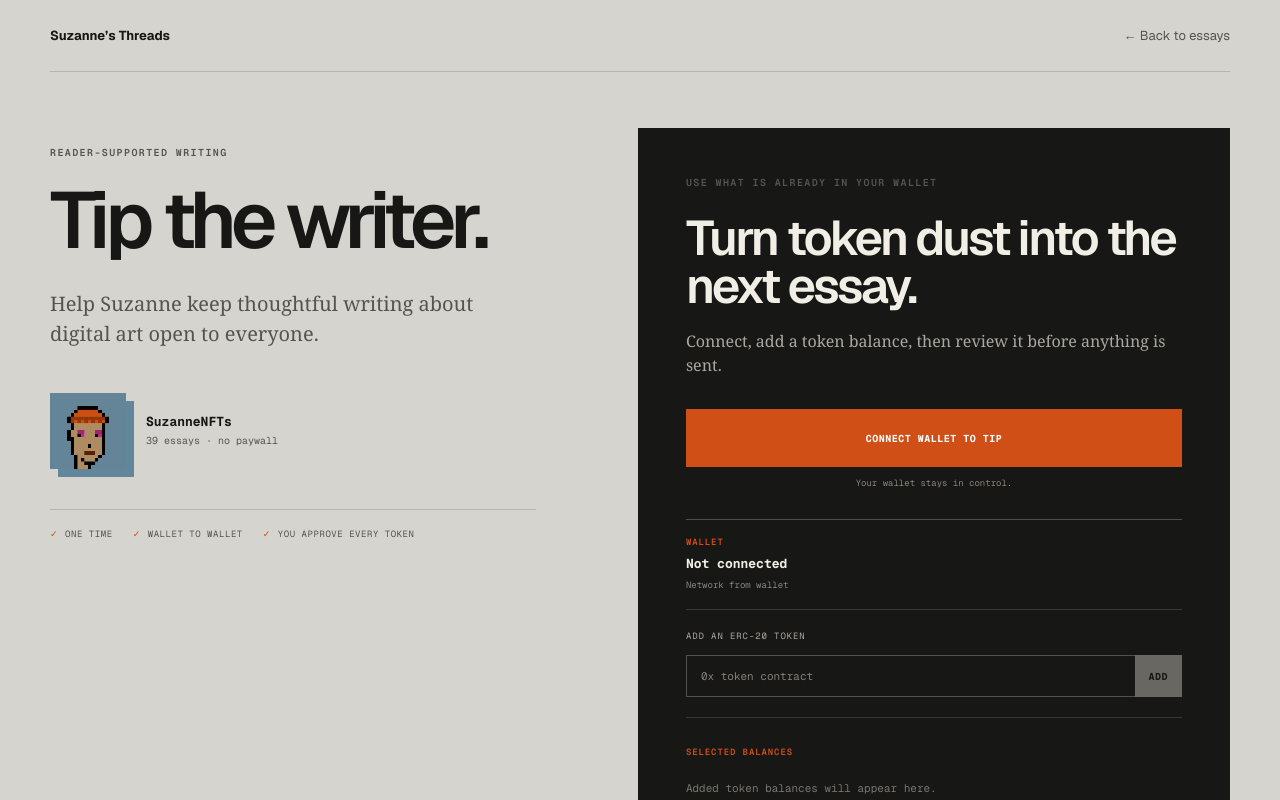
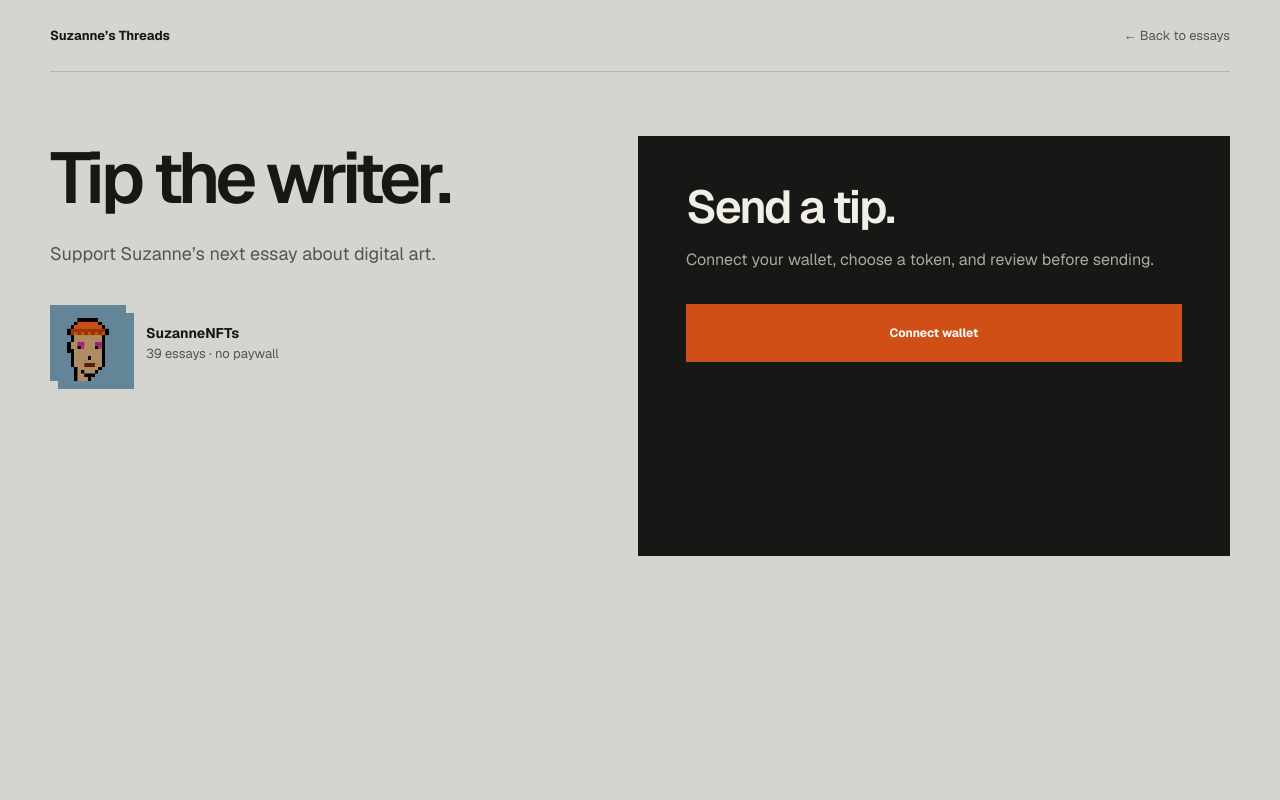
Before and after one commit to maxand98/SuzanneNFT, a Next.js app: page /tip in a window 1280 px wide. Shown: the top 800 px of the page. Built offline with nearby package versions, Linux system fonts and the light colour scheme.

Commit message:
Simplify tip page typography and wallet flow

```diff
--- a/app/globals.css
+++ b/app/globals.css
@@ -61,29 +61,30 @@ main { overflow: hidden; }
 .support-shell {
   width: min(calc(100% - 48px), 1180px);
   margin: 0 auto;
-  padding: clamp(44px, 7vh, 72px) 0 72px;
+  padding: clamp(52px, 8vh, 88px) 0 72px;
   display: grid;
   grid-template-columns: minmax(0, .82fr) minmax(480px, 1fr);
   gap: clamp(54px, 8vw, 110px);
   align-items: start;
 }
-.support-story { padding-top: 18px; }
+.support-story { padding-top: 8px; }
 .support-story h1 {
   max-width: 620px;
-  margin: 18px 0 0;
-  font-size: clamp(58px, 6.2vw, 92px);
+  margin: 0;
+  font-size: clamp(56px, 5.6vw, 82px);
   font-weight: 560;
-  letter-spacing: -.07em;
-  line-height: .9;
+  letter-spacing: -.065em;
+  line-height: .95;
 }
 .support-lede {
   max-width: 520px;
-  margin: 34px 0 0;
+  margin: 28px 0 0;
   color: var(--muted);
-  font: 20px/1.48 Georgia, serif;
+  font-size: 18px;
+  line-height: 1.5;
 }
 .support-profile {
-  margin-top: 44px;
+  margin-top: 38px;
   display: grid;
   grid-template-columns: 76px 1fr;
   align-items: center;
@@ -95,31 +96,17 @@ main { overflow: hidden; }
   image-rendering: pixelated;
   box-shadow: 8px 8px 0 var(--blue);
 }
-.support-profile p { margin: 0; color: var(--muted); font: 10px/1.6 var(--font-geist-mono), monospace; }
-.support-profile strong { color: var(--ink); font-size: 13px; }
-.support-promises {
-  margin: 40px 0 0;
-  padding: 18px 0 0;
-  display: flex;
-  flex-wrap: wrap;
-  gap: 12px 20px;
-  border-top: 1px solid rgba(23,23,21,.16);
-  list-style: none;
-  color: var(--muted);
-  font: 9px var(--font-geist-mono), monospace;
-  letter-spacing: .06em;
-  text-transform: uppercase;
-}
-.support-promises li::before { content: "✓"; margin-right: 7px; color: var(--orange); }
+.support-profile p { margin: 0; color: var(--muted); font-size: 13px; line-height: 1.5; }
+.support-profile strong { color: var(--ink); font-size: 14px; }
 .support-card {
-  min-height: 620px;
+  min-height: 420px;
   padding: clamp(30px, 4vw, 48px);
   color: #f1eee5;
   background: var(--ink);
 }
-.support-card-heading h2 { max-width: 570px; margin: 14px 0 0; font-size: clamp(38px, 3.8vw, 58px); font-weight: 520; letter-spacing: -.055em; line-height: .98; }
-.support-card-heading > p:last-child { max-width: 520px; margin: 20px 0 0; color: #aaa8a2; font: 16px/1.5 Georgia, serif; }
-.dust-sweep { min-width: 0; font-family: var(--font-geist-mono), monospace; }
+.support-card-heading h2 { max-width: 570px; margin: 0; font-size: clamp(38px, 3.6vw, 52px); font-weight: 560; letter-spacing: -.05em; line-height: 1; }
+.support-card-heading > p:last-child { max-width: 520px; margin: 18px 0 0; color: #aaa8a2; font-size: 16px; line-height: 1.5; }
+.dust-sweep { min-width: 0; font-family: inherit; }
 .dust-connect { margin-top: 32px; }
 .dust-connect button {
   width: 100%;
@@ -127,43 +114,39 @@ main { overflow: hidden; }
   padding: 17px 20px;
   color: white;
   background: var(--orange);
-  font-size: 12px;
+  font-size: 13px;
   transition: background-color .18s, transform .18s;
 }
 .dust-connect button:hover:not(:disabled) { background: #e45a1d; transform: translateY(-1px); }
-.dust-connect small { display: block; margin-top: 10px; color: #88867f; font-size: 9px; text-align: center; }
 .dust-toolbar { margin-top: 28px; padding: 16px 0; display: flex; align-items: center; justify-content: space-between; gap: 24px; border-top: 1px solid rgba(255,255,255,.24); border-bottom: 1px solid rgba(255,255,255,.14); }
 .dust-toolbar > div { min-width: 0; display: grid; gap: 6px; }
-.dust-step { color: var(--orange); font: 600 9px var(--font-geist-mono), monospace; letter-spacing: .1em; text-transform: uppercase; }
 .dust-toolbar strong { font-size: 13px; }
 .dust-toolbar small,
-.dust-token-list small { color: #898881; font-size: 9px; }
-.dust-sweep button { border: 0; cursor: pointer; font: 650 10px var(--font-geist-mono), monospace; letter-spacing: .05em; text-transform: uppercase; }
+.dust-token-list small { color: #898881; font: 11px var(--font-geist-mono), monospace; }
+.dust-sweep button { border: 0; cursor: pointer; font: 650 12px var(--font-geist-sans), Arial, sans-serif; }
 .dust-token-form button { padding: 12px 14px; color: var(--ink); background: #eeeae0; }
-.dust-connected { padding: 7px 9px; border: 1px solid rgba(255,255,255,.22); color: #aaa8a2; font-size: 8px; letter-spacing: .08em; text-transform: uppercase; }
+.dust-connected { padding: 7px 9px; border: 1px solid rgba(255,255,255,.22); color: #aaa8a2; font-size: 11px; }
 .dust-sweep button:disabled { cursor: not-allowed; opacity: .38; }
 .dust-token-form { padding: 20px 0; border-bottom: 1px solid rgba(255,255,255,.14); }
-.dust-token-form label { display: block; margin-bottom: 12px; color: #aaa8a2; font-size: 9px; letter-spacing: .1em; text-transform: uppercase; }
+.dust-token-form label { display: block; margin-bottom: 10px; color: #aaa8a2; font-size: 13px; }
 .dust-token-form > div { display: grid; grid-template-columns: 1fr auto; }
 .dust-token-form input { min-width: 0; padding: 13px 14px; border: 1px solid rgba(255,255,255,.25); border-right: 0; border-radius: 0; outline: none; color: #eeeae0; background: transparent; font: 11px var(--font-geist-mono), monospace; }
 .dust-token-form input:focus { border-color: var(--orange); }
 .dust-token-list { padding: 20px 0; }
-.dust-empty { margin: 18px 0 0; color: #77766f; font-size: 11px; }
+.dust-empty { margin: 0; color: #898881; font-size: 13px; }
 .dust-token-list ul { margin: 14px 0 0; padding: 0; list-style: none; }
 .dust-token-list li { padding: 11px 0; display: flex; align-items: center; justify-content: space-between; gap: 20px; border-top: 1px solid rgba(255,255,255,.1); }
 .dust-token-list label { display: flex; align-items: center; gap: 12px; cursor: pointer; }
 .dust-token-list label > span { display: grid; gap: 4px; }
 .dust-token-list input { accent-color: var(--orange); }
 .dust-token-list li > button { padding: 0; color: #898881; background: transparent; font-size: 8px; }
-.dust-error { margin: 0 0 16px; color: #ff8c63; font: 10px/1.5 var(--font-geist-mono), monospace; }
+.dust-error { margin: 14px 0 0; color: #ff8c63; font-size: 13px; line-height: 1.5; }
 .dust-review-button { width: 100%; padding: 15px 16px; color: white; background: var(--orange); }
 .dust-review { margin-top: 14px; padding: 16px; display: grid; gap: 7px; color: var(--ink); background: #bfc6c5; }
-.dust-review span { color: var(--orange); font-size: 8px; letter-spacing: .1em; text-transform: uppercase; }
 .dust-review strong { font-size: 13px; }
 .dust-review p,
 .dust-review small { margin: 0; font-size: 9px; }
 .dust-review small { color: var(--muted); }
-.support-fineprint { margin: 20px 0 0; color: #77766f; font: 9px var(--font-geist-mono), monospace; text-align: center; text-transform: uppercase; letter-spacing: .05em; }
 
 /* Previous tip-page components retained until the staged redesign is approved. */
 .tip-page { overflow: hidden; }
--- a/app/tip/DustSweep.tsx
+++ b/app/tip/DustSweep.tsx
@@ -169,41 +169,41 @@ export default function DustSweep() {
       {!account && (
         <div className="dust-connect">
           <button type="button" onClick={connect} disabled={busy}>
-            {busy ? "Connecting…" : "Connect wallet to tip"}
+            {busy ? "Connecting…" : "Connect wallet"}
           </button>
-          <small>Your wallet stays in control.</small>
+          {error && <p className="dust-error" role="alert">{error}</p>}
         </div>
       )}
 
+      {account && (
+        <>
           <div className="dust-toolbar">
             <div>
-          <span className="dust-step">Wallet</span>
-          <strong>{account ? shortAddress(account) : "Not connected"}</strong>
-          <small>{chainId ? `Network ${parseInt(chainId, 16)}` : "Network from wallet"}</small>
+              <strong>{shortAddress(account)}</strong>
+              <small>{chainId ? `Network ${parseInt(chainId, 16)}` : "Wallet network"}</small>
             </div>
-        {account && <span className="dust-connected">Connected</span>}
+            <span className="dust-connected">Connected</span>
           </div>
 
           <form className="dust-token-form" onSubmit={addToken}>
-        <label htmlFor="token-address">Add an ERC-20 token</label>
+            <label htmlFor="token-address">Token contract</label>
             <div>
               <input
                 id="token-address"
                 value={tokenInput}
                 onChange={(event) => setTokenInput(event.target.value)}
-            placeholder="0x token contract"
+                placeholder="0x…"
                 autoComplete="off"
                 spellCheck="false"
-            disabled={!account || busy}
+                disabled={busy}
               />
-          <button type="submit" disabled={!account || busy || !tokenInput.trim()}>Add</button>
+              <button type="submit" disabled={busy || !tokenInput.trim()}>Add token</button>
             </div>
           </form>
 
           <div className="dust-token-list" aria-live="polite">
-        <span className="dust-step">Selected balances</span>
             {tokens.length === 0 ? (
-          <p className="dust-empty">Added token balances will appear here.</p>
+              <p className="dust-empty">Add a token to see your balance.</p>
             ) : (
               <ul>
                 {tokens.map((token) => (
@@ -239,12 +239,13 @@ export default function DustSweep() {
 
           {reviewing && (
             <div className="dust-review" aria-live="polite">
-          <span>Review</span>
               <strong>{selected.length} direct {selected.length === 1 ? "transfer" : "transfers"}</strong>
               <p>Recipient {shortAddress(recipient)}</p>
               <small>No approvals. Nothing has been sent.</small>
             </div>
           )}
+        </>
+      )}
     </div>
   );
 }
--- a/app/tip/page.tsx
+++ b/app/tip/page.tsx
@@ -30,10 +30,9 @@ export default function TipPage() {
 
       <section className="support-shell" aria-labelledby="support-title">
         <div className="support-story">
-          <p className="kicker">Reader-supported writing</p>
           <h1 id="support-title">Tip the writer.</h1>
           <p className="support-lede">
-            Help Suzanne keep thoughtful writing about digital art open to everyone.
+            Support Suzanne’s next essay about digital art.
           </p>
 
           <div className="support-profile" aria-label="About the writer">
@@ -47,22 +46,14 @@ export default function TipPage() {
             />
             <p><strong>SuzanneNFTs</strong><br />39 essays · no paywall</p>
           </div>
-
-          <ul className="support-promises" aria-label="How tipping works">
-            <li>One time</li>
-            <li>Wallet to wallet</li>
-            <li>You approve every token</li>
-          </ul>
         </div>
 
         <div className="support-card" aria-labelledby="direct-support-title">
           <div className="support-card-heading">
-            <p className="kicker">Use what is already in your wallet</p>
-            <h2 id="direct-support-title">Turn token dust into the next essay.</h2>
-            <p>Connect, add a token balance, then review it before anything is sent.</p>
+            <h2 id="direct-support-title">Send a tip.</h2>
+            <p>Connect your wallet, choose a token, and review before sending.</p>
           </div>
           <DustSweep />
-          <p className="support-fineprint">No account. No subscription. No intermediary.</p>
         </div>
       </section>
     </main>
```
Also changed, not shown: 1 other file (tests, documents, lock files or other folders). Lines whose indentation alone changed are shown as unchanged.
